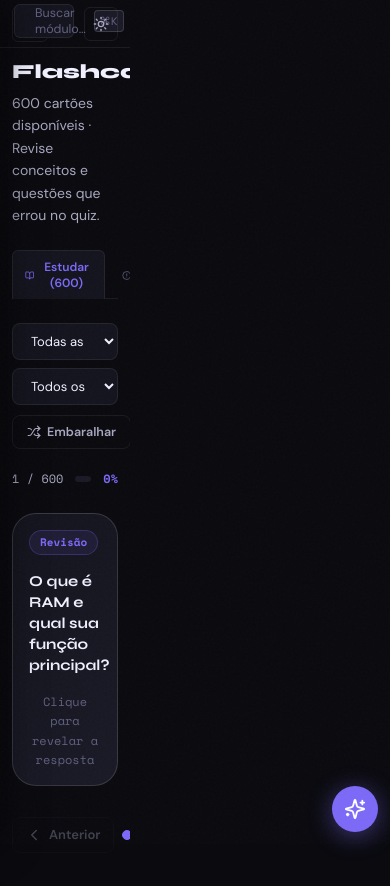
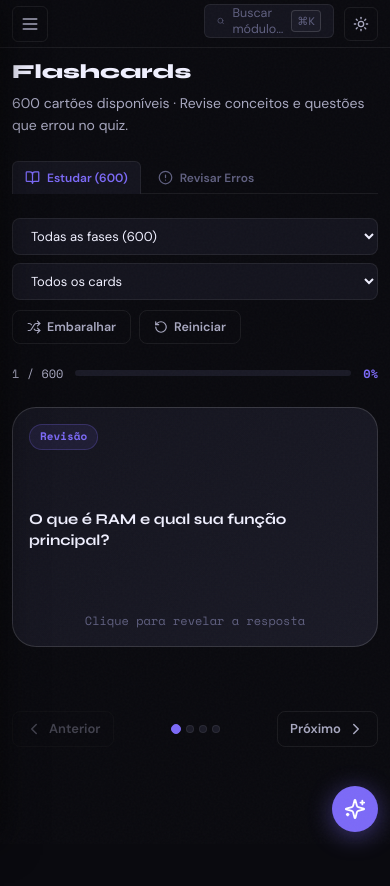
Before and after one commit to dianypassos/DevJourney, a React (Vite) app: page /flashcards in a window 390 px wide. Shown: the top 886 px of the page. After the commit the page ends 844 px from the top, so only its background shows below. Built offline with nearby package versions, Linux system fonts and the light colour scheme.

Commit message:
fix: sidebar mobile - trocar margin-left por padding-left no main-content

```diff
--- a/src/styles/globals.css
+++ b/src/styles/globals.css
@@ -108,13 +108,19 @@ input, textarea { font-family: inherit; }
 
 .main-content {
   flex: 1;
-  margin-left: 260px;
   min-height: 100vh;
   display: flex;
   flex-direction: column;
   min-width: 0;
-  max-width: calc(100vw - 260px);
   overflow-x: hidden;
+  /* sidebar é fixed, então main-content precisa de padding-left no desktop */
+  padding-left: 260px;
+}
+
+@media (max-width: 768px) {
+  .main-content {
+    padding-left: 0;
+  }
 }
 
 /* All pages are centered in the available area */
@@ -286,10 +292,6 @@ h1, h2, h3, h4, h5, h6 {
   .page-container { padding: 24px 20px 60px; }
 }
 
-@media (max-width: 768px) {
-  .main-content { margin-left: 0; }
-  .page-container { padding: 20px 16px 60px; }
-}
 
 /* ── Light theme: hljs uses lighter palette ─────────────────── */
 [data-theme="light"] .hljs {
@@ -324,18 +326,6 @@ h1, h2, h3, h4, h5, h6 {
 
 /* ── Responsividade Global ────────────────────────────────────────────────── */
 
-@media (max-width: 1024px) {
-  .page-container { padding: 24px 28px; }
-}
-
-@media (max-width: 768px) {
-  .main-content { margin-left: 0 !important; }
-  .page-container { padding: 16px 14px 72px; }
-}
-
-@media (max-width: 480px) {
-  .page-container { padding: 12px 12px 72px; }
-}
 
 
 /* ═══════════════════════════════════════════════════════════════
@@ -352,7 +342,6 @@ h1, h2, h3, h4, h5, h6 {
 }
 @media (max-width: 768px) {
   :root { --sidebar-w: 0px; }
-  .main-content { margin-left: 0 !important; }
   .page-container { padding: 16px 14px 72px !important; }
 }
 @media (max-width: 480px) {
```
